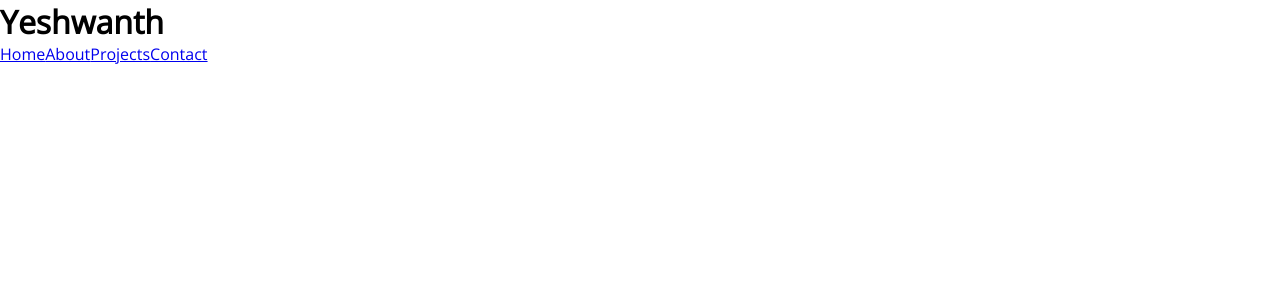
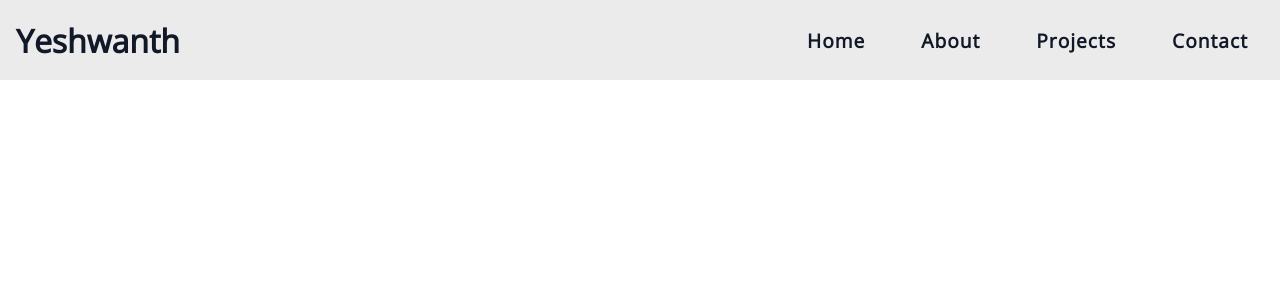
Before and after one commit to VRYeshwanth/My-Portfolio, a React (Vite) app: page / in a window 1280 px wide. Shown: the top 300 px of the page. Built offline with nearby package versions, Linux system fonts and the light colour scheme.

Commit message:
Navbar Styling + Responsiveness

```diff
--- a/public/style.css
+++ b/public/style.css
@@ -7,3 +7,108 @@
     scroll-behavior: smooth;
     font-family: "Open Sans", sans-serif;
 }
+
+:root {
+    --nav-background: #ebebeb;
+    --background: #f3f4f6;
+    --text-color: #111827;
+    --accent-color: #ef4444;
+    --secondary-color: #22c55e;
+}
+
+/* Navbar Styles */
+
+header {
+    width: 100%;
+    height: 80px;
+    background-color: var(--nav-background);
+    display: flex;
+    justify-content: space-between;
+    align-items: center;
+    padding: 0 1rem;
+}
+
+.nav-logo h1 {
+    color: var(--text-color);
+    font-size: 2rem;
+}
+
+.hamburger {
+    background-color: var(--nav-background);
+    border: none;
+    cursor: pointer;
+    display: none;
+}
+.hamburger i {
+    font-size: 2rem;
+    color: var(--text-color);
+    padding: 1rem;
+}
+
+.nav-links {
+    display: flex;
+    gap: 1.5rem;
+}
+
+.nav-links a {
+    text-decoration: none;
+    color: var(--text-color);
+    font-size: 1.2rem;
+    font-weight: 600;
+    position: relative;
+    display: block;
+    letter-spacing: 1px;
+    padding: 1rem;
+    transition: all 0.3s ease;;
+}
+
+@media (min-width: 767px) {
+    .nav-links a::after {
+        content: '';
+        position: absolute;
+        bottom: 0;
+        left: 0;
+        width: 0;
+        height: 2px;
+        transition: width 0.3s ease;
+        background: var(--text-color);
+    }
+
+    .nav-links a:hover::after {
+        width: 100%;
+    }
+}
+
+@media (max-width: 768px) {
+    .nav-links {
+        display: none;
+    }
+
+    .hamburger {
+        display: block;
+    }
+
+    .nav-links {
+        position: absolute;
+        top: 80px;
+        left: 0;
+        width: 100%;
+        background-color: var(--nav-background);
+        flex-direction: column;
+        align-items: center;
+        gap: 0.5rem;
+        text-align: center;
+    }
+
+    .nav-links a {
+        width: 100%;
+    }
+    .nav-links a:hover {
+        background-color: var(--text-color);
+        color: var(--nav-background);
+    }
+
+    .nav-links.open {
+        display: flex;
+    }
+}
--- a/src/Components/Navbar/Navbar.jsx
+++ b/src/Components/Navbar/Navbar.jsx
@@ -1,11 +1,20 @@
 import Navlogo from "./Navlogo"
 import Navlinks from "./Navlinks"
+import React, {useState} from "react"
 
 export default function Navbar() {
+
+    const [isOpen, setIsOpen] = useState(false);
+
     return (
         <header>
             <Navlogo />
-            <Navlinks />
+
+            <button className="hamburger" onClick={() => setIsOpen(!isOpen)}>
+                <i className={`bx ${isOpen ? "bx-x" : "bx-menu"}`}></i>
+            </button>
+
+            <Navlinks isOpen={isOpen}/>
         </header>
     )
 }
--- a/src/Components/Navbar/Navlinks.jsx
+++ b/src/Components/Navbar/Navlinks.jsx
@@ -1,6 +1,6 @@
-export default function Navlinks() {
+export default function Navlinks(props) {
     return (
-        <nav className="nav-links">
+        <nav className={`nav-links ${props.isOpen ? "open" : ""}`}>
             <a href="#home">Home</a>
             <a href="#about">About</a>
             <a href="#projects">Projects</a>
```
